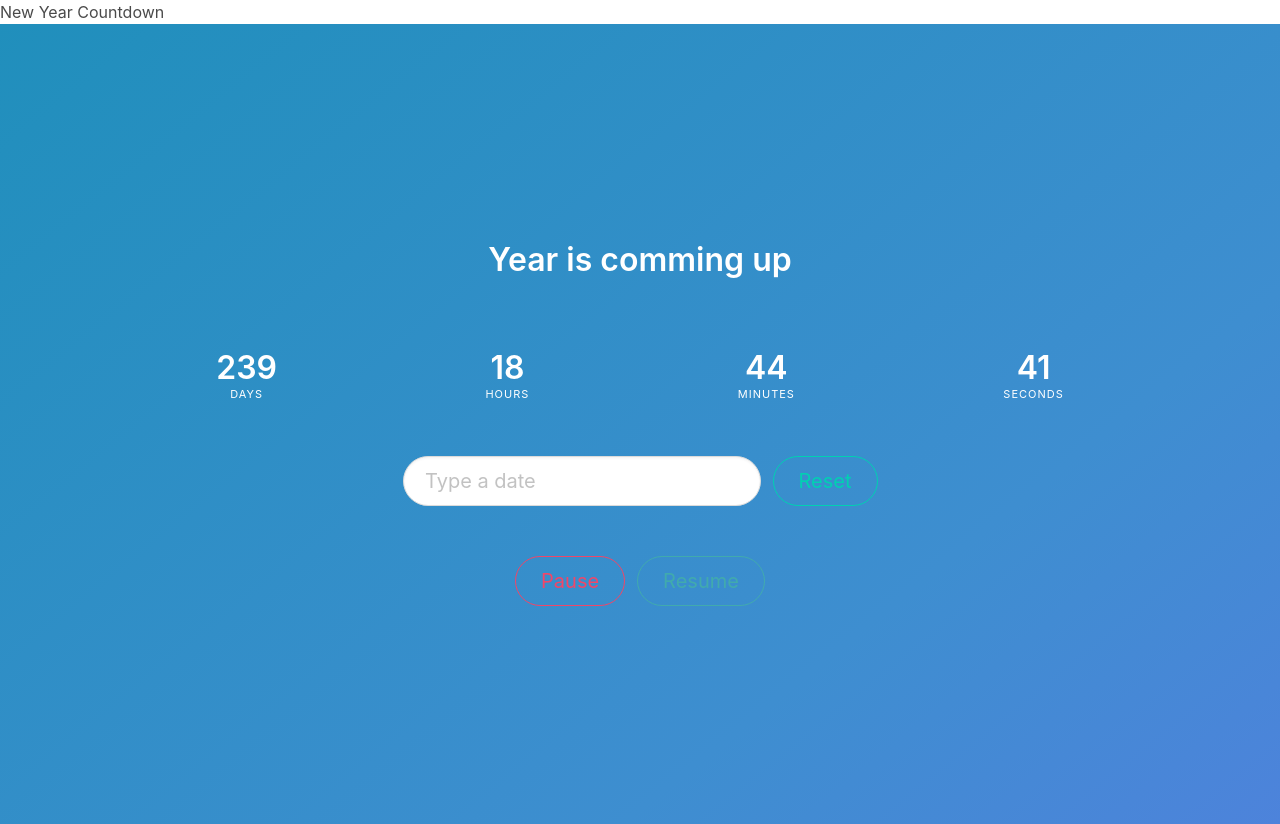
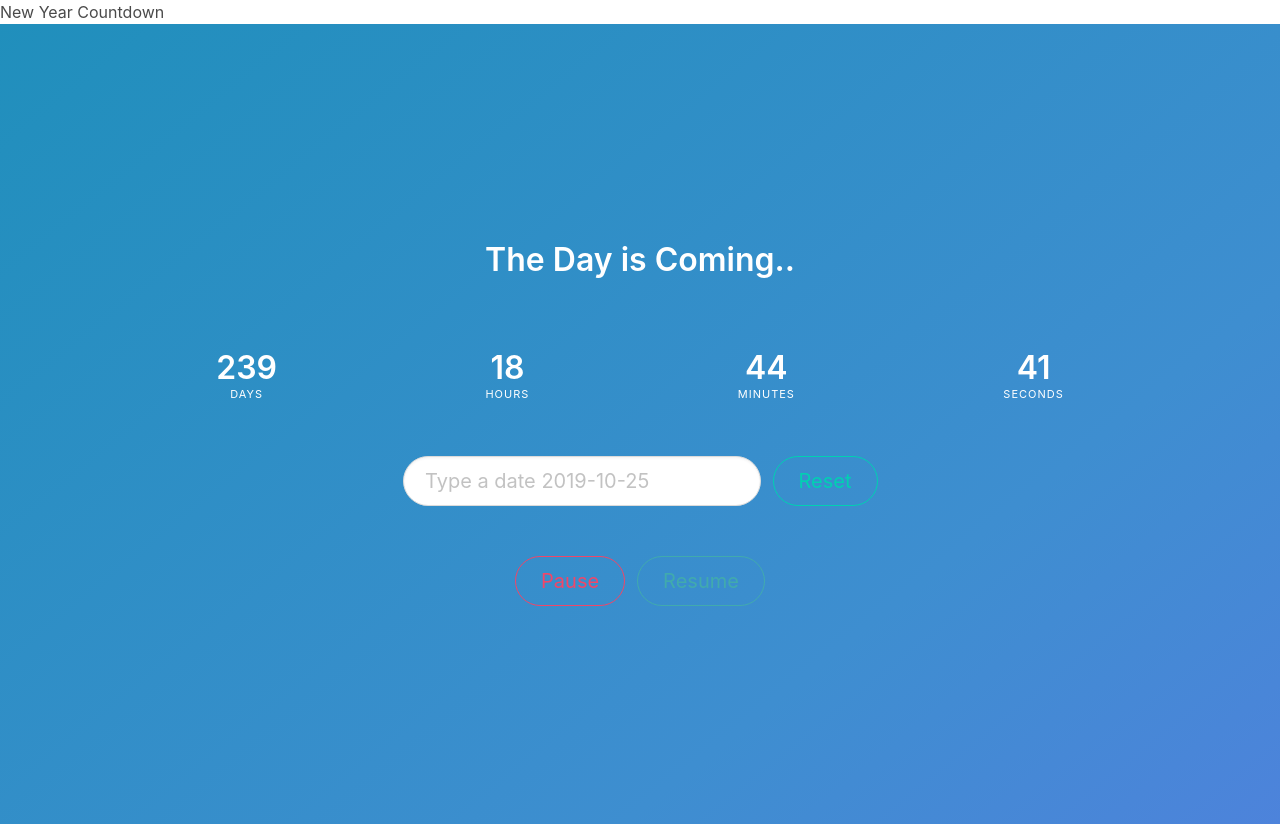
Before and after one commit to hyosunko/React-Countdown, a React (Create React App) app: page / in a window 1280 px wide. Built offline with nearby package versions, Linux system fonts and the light colour scheme.

Commit message:
add date logic in input form

```diff
--- a/src/components/Countdown/Datepicker.js
+++ b/src/components/Countdown/Datepicker.js
@@ -1,7 +1,24 @@
 import React from "react";
+import moment from "moment";
 
-const Datepicker = props => (
-  <form>
+class Datepicker extends React.Component {
+  state = {
+    date: ""
+  };
+
+  handleDateChange = e => {
+    this.setState({ date: e.target.value });
+  };
+
+  handleDateSubmit = e => {
+    e.preventDefault();
+    this.props.onDateReset(moment(this.state.date));
+  };
+
+  render() {
+    const { date } = this.state;
+    return (
+      <form onSubmit={this.handleDateSubmit}>
         <div
           className="field is-grouped is-grouped-centered"
           style={{ marginBottom: "50px" }}
@@ -10,15 +27,23 @@ const Datepicker = props => (
             <input
               className="input is-medium is-outlined is-rounded"
               type="text"
-          placeholder="Type a date"
+              value={date}
+              onChange={this.handleDateChange}
+              placeholder="Type a date 2019-10-25"
             />
           </div>
           <div className="control">
-        <button className="button is-primary is-medium is-rounded is-outlined">
+            <button
+              type="submit"
+              className="button is-primary is-medium is-rounded is-outlined"
+            >
               Reset
             </button>
           </div>
         </div>
       </form>
     );
+  }
+}
+
 export default Datepicker;
--- a/src/components/Countdown/index.js
+++ b/src/components/Countdown/index.js
@@ -8,7 +8,8 @@ class Countdown extends React.Component {
   constructor(props) {
     super(props);
     this.state = {
-      interval: this.getRemainingTime(),
+      currentDate: moment(),
+      nextDate: moment({ year: moment().year() + 1 }),
       pause: false
     };
   }
@@ -22,9 +23,9 @@ class Countdown extends React.Component {
   }
 
   getRemainingTime() {
-    let now = moment(),
-      newYear = moment({ year: now.year() + 1 }),
-      diff = newYear.diff(now);
+    let { currentDate, nextDate } = this.state,
+      diff = nextDate.diff(currentDate);
+
     return moment.duration(diff);
   }
 
@@ -46,18 +47,25 @@ class Countdown extends React.Component {
 
   resume() {
     this.interval = setInterval(() => {
-      this.setState({ interval: this.getRemainingTime() });
+      this.setState({ currentDate: moment() });
     }, 1000);
   }
+
+  handleDateReset = nextDate => {
+    this.setState({ nextDate });
+  };
+
   render() {
-    const { interval, pause } = this.state;
+    const { pause } = this.state,
+      interval = this.getRemainingTime();
+
     return (
       <section className="hero is-info is-bold is-fullheight has-text-centered">
         <div className="hero-body">
           <div className="container">
-            <h1 className="title">Year is comming up</h1>
+            <h1 className="title">The Day is Coming..</h1>
             <Timer interval={interval} />
-            <Datepicker />
+            <Datepicker onDateReset={this.handleDateReset} />
             <Controls pause={pause} onPausedToggle={this.handleTogglePaused} />
           </div>
         </div>
```
Lines whose indentation alone changed are shown as unchanged.
